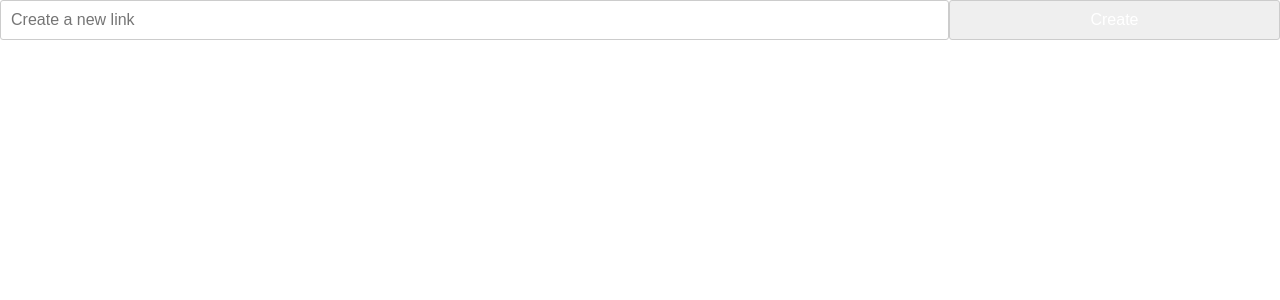
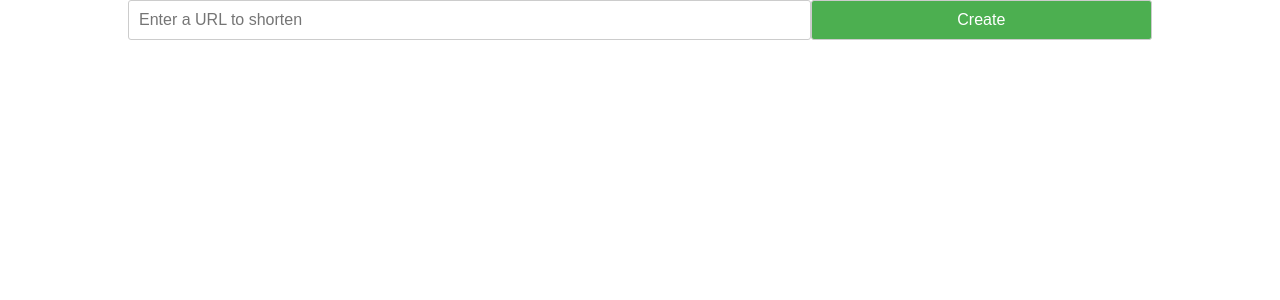
Before and after one commit to ugurkellecioglu/breve, a Vue app: page / in a window 1280 px wide. Shown: the top 300 px of the page. Built offline with nearby package versions, Linux system fonts and the light colour scheme.

Commit message:
shorten url UI and create function

```diff
--- a/src/App.vue
+++ b/src/App.vue
@@ -1,10 +1,44 @@
-<script setup lang="ts"></script>
+<script setup lang="ts">
+import { ref } from "vue"
+
+const url = ref("")
+const loading = ref(false)
+const shortenUrl = (url) => {
+  loading.value = true
+  setTimeout(() => {
+    const generatedShortUrl = generateShortUrl()
+    loading.value = false
+    return generatedShortUrl
+  }, 2000)
+}
+
+const generateShortUrl = () => (Math.random() + 1).toString(36).substring(7)
+</script>
 
 <template>
   <div class="wrapper">
-    <input type="text" class="create" placeholder="Create a new link" />
-    <button class="create-button">Create</button>
+    <div class="container">
+      {{ loading ? "Loading..." : "" }}
+      <div class="row flex justify-content-center">
+        <div class="col-lg-8">
+          <input
+            v-model="url"
+            type="text"
+            class="create block"
+            placeholder="Enter a URL to shorten"
+          />
+        </div>
+        <div class="col-lg-4">
+          <button
+            @click="() => shortenUrl(url)"
+            class="block green create-button"
+          >
+            Create
+          </button>
+        </div>
+      </div>
+    </div>
   </div>
 </template>
 
-<style scoped></style>
+<style scoped lang="scss"></style>
```
